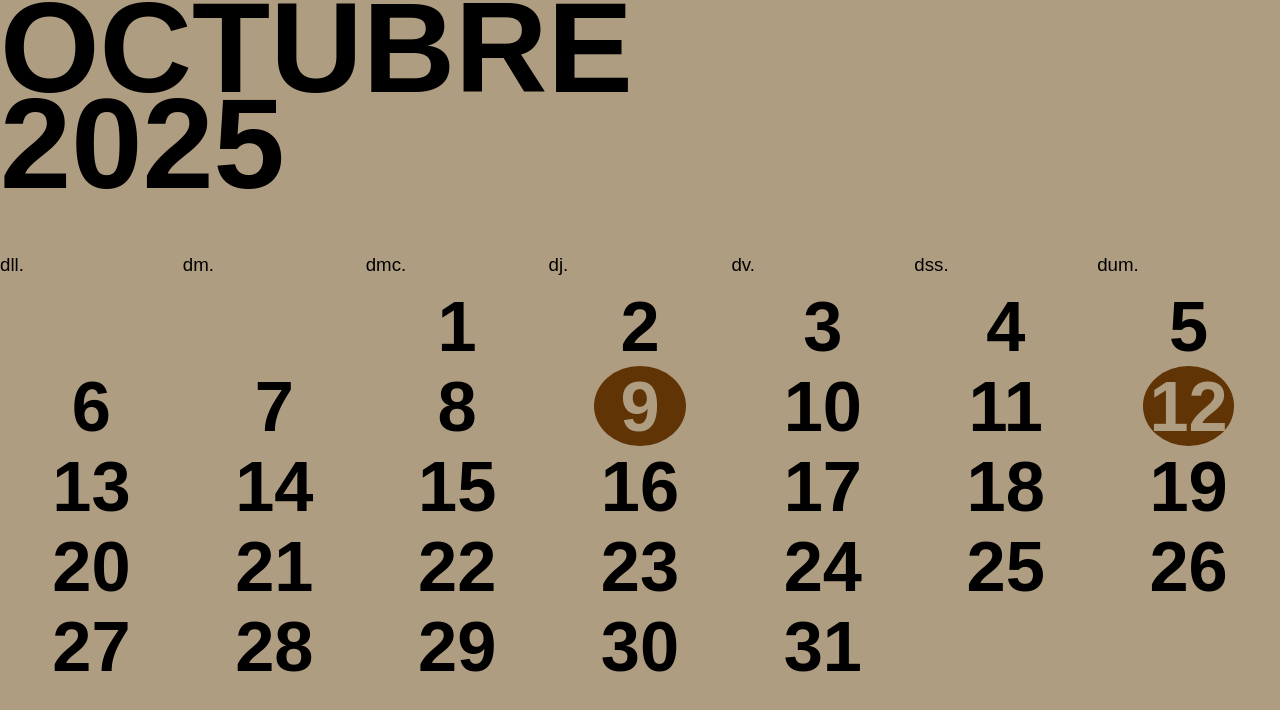
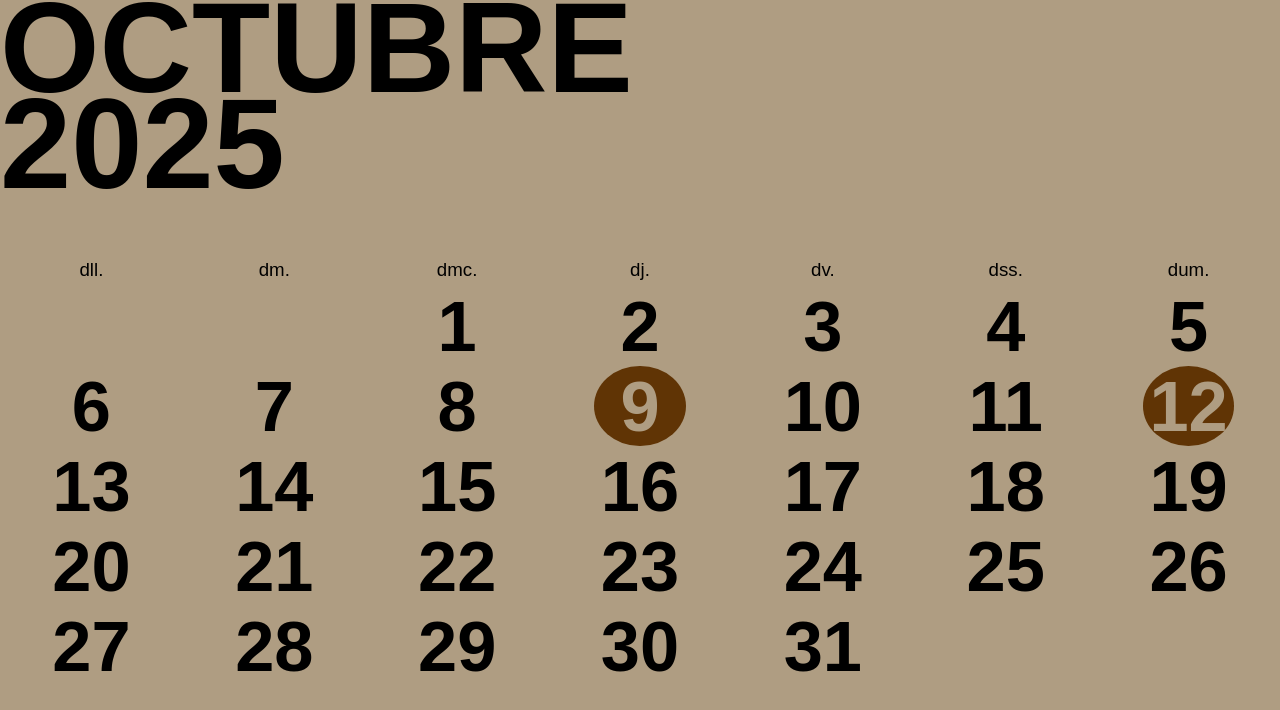
Before and after one commit to aitanaahidalgo/2DG_p14, a plain HTML site: page index.html in a window 1280 px wide. Drawn offline with Linux system fonts and the light colour scheme; a web font is replaced by a local one.

Commit message:
Update index.html

```diff
--- a/index.html
+++ b/index.html
@@ -62,6 +62,10 @@
             align-self: self-start;
             font-size: 5.5vw;
         }
+        h3{
+            justify-self: center;
+            align-self: center;
+        }
         #un{
             grid-column: 3;
 
```
